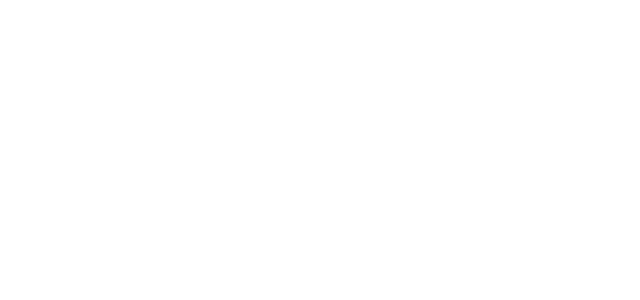
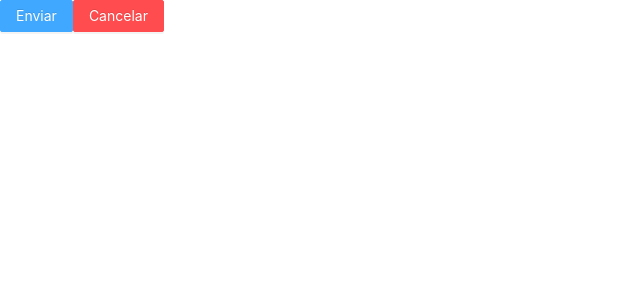
Before and after one commit to bielborgesc/front-react-event-scheduling, a React (Create React App) app: page / in a window 1280 px wide. Shown: the top 300 px of the page, without its empty margins (0-640 px from the left). Built offline with nearby package versions, Linux system fonts and the light colour scheme.

Commit message:
Construcao do grupo de botões

```diff
--- a/src/App.tsx
+++ b/src/App.tsx
@@ -1,9 +1,10 @@
 import React, { FC } from 'react';
 import './App.css';
+import ButtonGroupMolecule from './components/molecules/ButtonGroup';
 
 const App: FC = () => (
   <div className="App">
-
+    <ButtonGroupMolecule textBtn1="Enviar" textBtn2="Cancelar"></ButtonGroupMolecule>
   </div>
 )
 
--- a/src/components/atoms/Button/index.tsx
+++ b/src/components/atoms/Button/index.tsx
@@ -3,14 +3,14 @@ import React from "react";
 
 interface Button {
   title: string
+  danger?: boolean
 }
 
-const ButtonAtom = ({ title }: Button) => {
-  return (
-    <Button type='primary'>
+const ButtonAtom = ({ title, danger }: Button) => (
+    <Button danger={danger} type="primary">
       {title}
     </Button>
   )
-}
+
 
 export default ButtonAtom;
--- /dev/null
+++ b/src/components/molecules/ButtonGroup/index.tsx
@@ -0,0 +1,16 @@
+import React from "react";
+import ButtonAtom from "../../atoms/Button";
+
+interface ButtonGroup{
+  textBtn1: string;
+  textBtn2: string;
+}
+
+const ButtonGroupMolecule = ({ textBtn1, textBtn2 }: ButtonGroup) => (
+  <>
+    <ButtonAtom title={textBtn1}></ButtonAtom>
+    <ButtonAtom title={textBtn2} danger={true}></ButtonAtom>
+  </>
+)
+
+export default ButtonGroupMolecule
```
Also changed, not shown: src/components/atoms/Card/index.tsx (renamed from src/components/atoms/Card/indesx.tsx).
